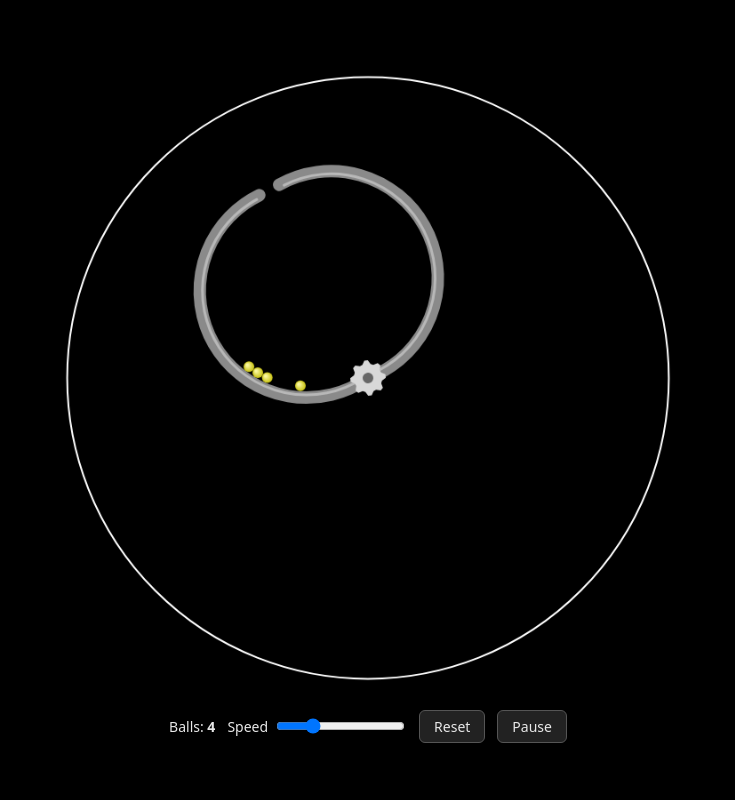
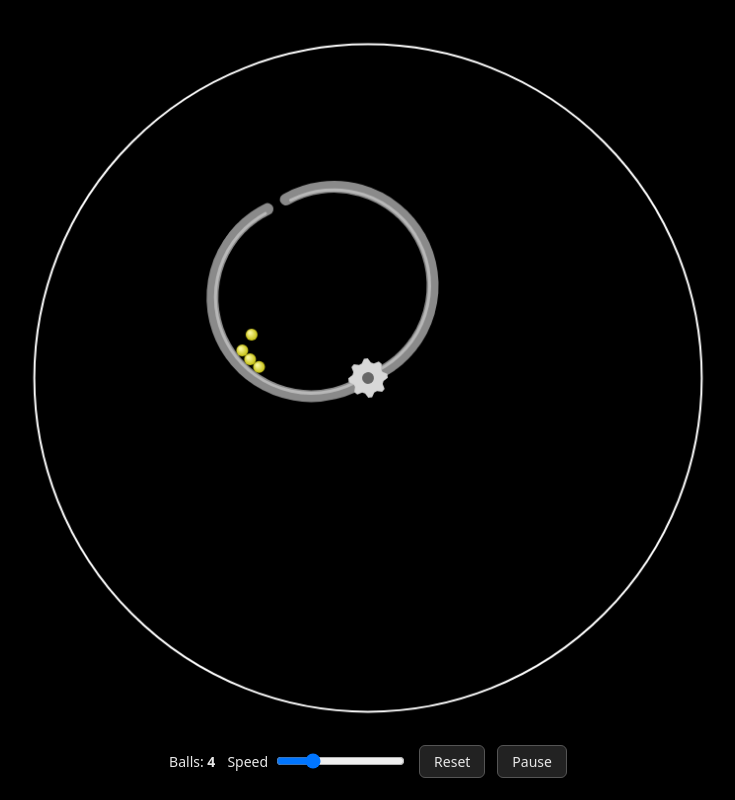
Before and after one commit to esdeelarp-ship-it/sortingalgo, a plain HTML site: page ball-crusher.html in a window 1280 px wide. Shown: the whole page, without its empty margins (272-1007 px from the left). Drawn offline with Linux system fonts and the light colour scheme.

Commit message:
Force a square canvas and shrink the claws
Co-Authored-By: Claude Sonnet 5.5 <noreply@anthropic.com>
Claude-Session: https://claude.ai/code/session_01AJXEQjBJXEWkkb87mSTntM

```diff
--- a/ball-crusher.html
+++ b/ball-crusher.html
@@ -8,7 +8,7 @@
   :root { --bg:#000; --fg:#e8e8e8; }
   html,body { margin:0; height:100%; background:var(--bg); color:var(--fg); font:14px system-ui,sans-serif; }
   body { display:flex; flex-direction:column; align-items:center; justify-content:center; gap:12px; padding:16px; box-sizing:border-box; }
-  canvas { width:min(92vw,80vh); height:min(92vw,80vh); max-width:720px; max-height:720px; }
+  canvas { display:block; flex:none; width:560px; height:560px; }
   .bar { display:flex; gap:12px; align-items:center; flex-wrap:wrap; justify-content:center; }
   button { background:#222; color:var(--fg); border:1px solid #555; border-radius:6px; padding:6px 14px; font:inherit; cursor:pointer; }
   button:hover { background:#333; }
@@ -31,13 +31,20 @@
   // Two C-shaped arcs. Each is a piece of a circle of radius R that passes through the
   // gear at the arena centre, and each swings rigidly around the gear. They turn at
   // different rates, so they cross like scissors, close into a full ring, and re-open.
-  const R = 120, THICK = 14, SPAN = 3.3;          // ring radius, thickness, arc length (rad)
+  const R = 100, THICK = 12, SPAN = 3.3;          // ring radius, thickness, arc length (rad)
   // turn rates and starting angles measured frame by frame from the video (rad/s, rad):
   // arc A turns counter-clockwise, arc B clockwise, at different speeds
   const RATE_A = -1.248, START_A = 4.317, RATE_B = 1.751, START_B = 1.625;
   const BALL_R = 6, MAX = 1500, SPEED = 220, SPLIT = 4;
   const REACH = THICK / 2 + BALL_R;
   const HUES = [215, 58, 290, 350, 170, 100, 25, 240];   // one colour per generation
+
+  // keep the canvas an exact square whatever the window or host frame does
+  function fitCanvas() {
+    const s = Math.max(200, Math.min(720, window.innerWidth - 32, window.innerHeight - 90));
+    cv.style.width = s + 'px'; cv.style.height = s + 'px';
+  }
+  window.addEventListener('resize', fitCanvas); fitCanvas();
 
   const countEl = document.getElementById('count');
   const speedEl = document.getElementById('spin');
```
